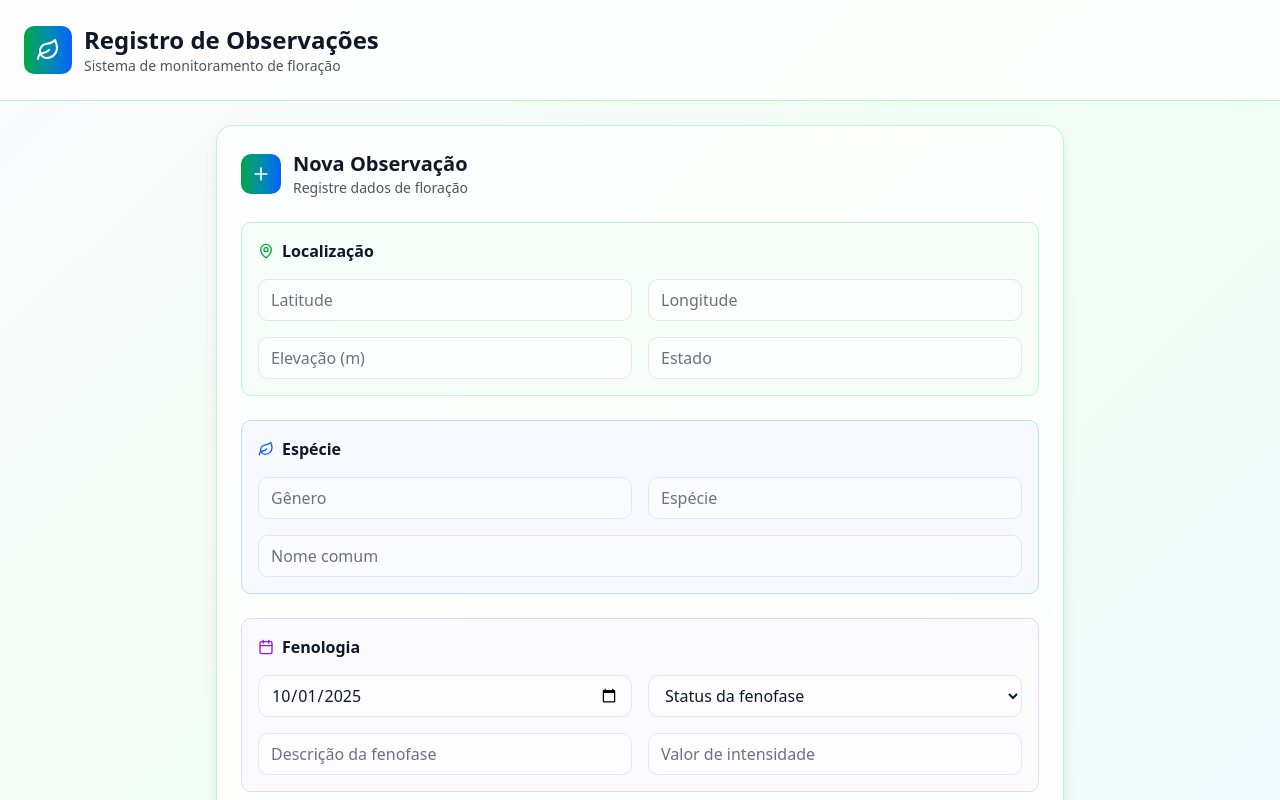
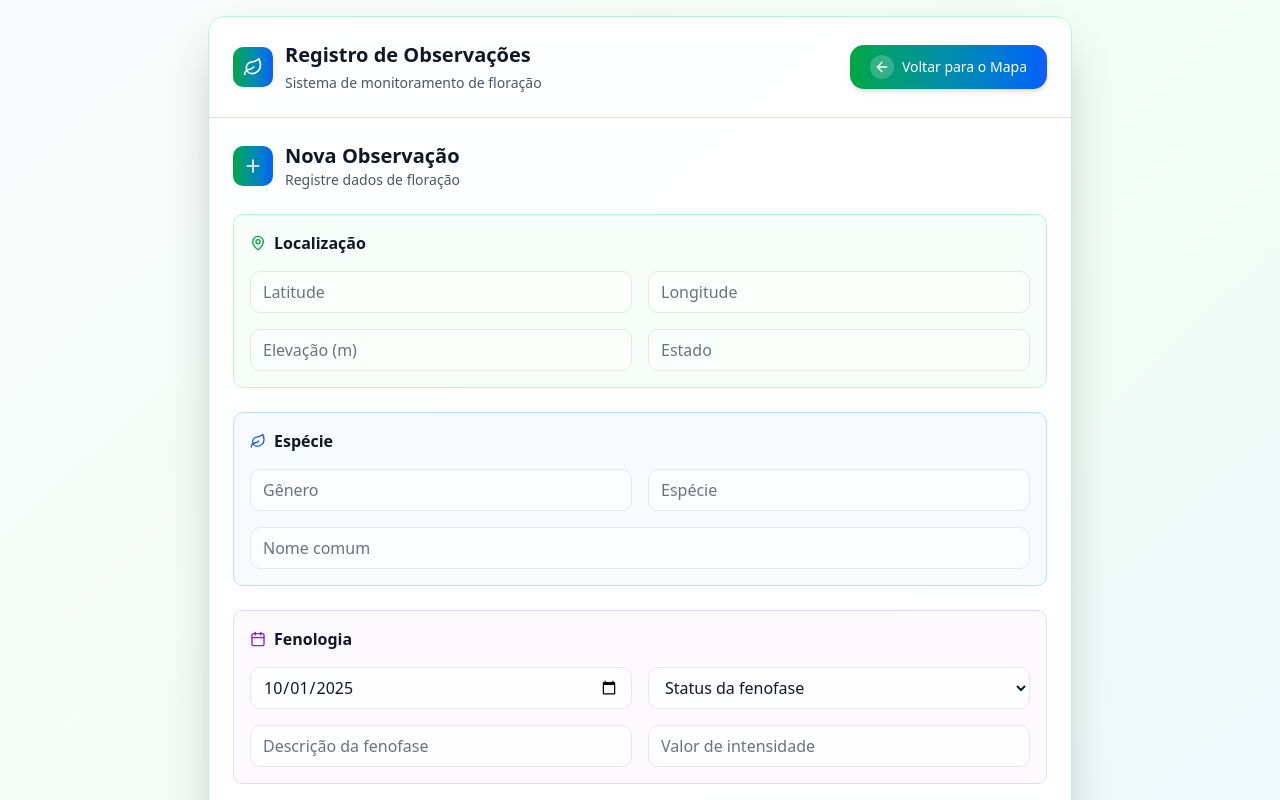
Before and after one commit to usGuri-Dufutti/usGuri_Dufutti-frontend, a React (Vite) app: page /register-plant in a window 1280 px wide. Shown: the top 800 px of the page. Built offline with nearby package versions, Linux system fonts and the light colour scheme.

Commit message:
fix back button

```diff
--- a/src/pages/RegisterPage.tsx
+++ b/src/pages/RegisterPage.tsx
@@ -6,8 +6,10 @@ import {
   Upload,
   Satellite,
   Plus,
-  X
+  X,
+  ArrowLeft
 } from "lucide-react"
+import { useNavigate } from "react-router-dom"
 
 interface ObservationData {
   observation_id: string
@@ -34,6 +36,8 @@ interface ObservationData {
 }
 
 export default function RegisterPage() {
+  const navigate = useNavigate()
+
   const [formData, setFormData] = useState<ObservationData>({
     observation_id: "",
     update_datetime: new Date().toISOString().split('T')[0],
@@ -105,22 +109,45 @@ export default function RegisterPage() {
 
   return (
     <div className="min-h-screen bg-gradient-to-br from-gray-50 via-green-50 to-blue-50 dark:from-gray-900 dark:via-green-900/10 dark:to-blue-900/10">
-      {/* Header */}
-      <header className="p-6 border-b border-green-200 dark:border-green-800 bg-white/80 dark:bg-gray-900/80 backdrop-blur-sm">
+
+      <div className="container mx-auto max-w-4xl py-4 px-4">
+
+        {/* Card Principal */}
+        <div className="bg-white/90 dark:bg-gray-900/90 backdrop-blur-sm rounded-2xl border border-green-200 dark:border-green-800 shadow-2xl w-full">
+
+          {/* Header com botão de voltar */}
+          <div className="p-4 sm:p-6 border-b border-green-200 dark:border-green-800">
+            <div className="flex items-center justify-between">
               <div className="flex items-center gap-3">
-          <div className="w-12 h-12 bg-gradient-to-r from-green-600 to-blue-600 rounded-lg flex items-center justify-center">
-            <Leaf className="w-6 h-6 text-white" />
+                <div className="w-10 h-10 bg-gradient-to-r from-green-600 to-blue-600 rounded-lg flex items-center justify-center">
+                  <Leaf className="w-5 h-5 text-white" />
                 </div>
-          <div>
-            <h1 className="text-2xl font-bold text-gray-900 dark:text-white">Registro de Observações</h1>
-            <p className="text-sm text-gray-600 dark:text-gray-400">Sistema de monitoramento de floração</p>
+                <div className="flex-1 min-w-0">
+                  <h2 className="text-lg sm:text-xl font-bold text-gray-900 dark:text-white truncate">
+                    Registro de Observações
+                  </h2>
+                  <p className="text-sm text-gray-600 dark:text-gray-400 mt-1">
+                    Sistema de monitoramento de floração
+                  </p>
                 </div>
               </div>
-      </header>
+              <button
+              onClick={() => navigate('/map')}
+              className="flex items-center gap-2 px-5 py-2.5 text-sm font-medium
+                text-white bg-gradient-to-r from-green-600 to-blue-600
+                rounded-xl shadow-md hover:shadow-lg hover:scale-105
+                transition-all duration-200 ease-in-out flex-shrink-0"
+              >
+              <div className="w-6 h-6 flex items-center justify-center bg-white/20 rounded-full">
+                <ArrowLeft className="w-4 h-4" />
+              </div>
+                  Voltar para o Mapa
+              </button>
+            </div>
+          </div>
 
-      <div className="max-w-4xl mx-auto p-6 space-y-8">
-        {/* Formulário no Topo */}
-        <div className="bg-white/80 dark:bg-gray-900/80 backdrop-blur-sm rounded-2xl border border-green-200 dark:border-green-800 p-6 shadow-lg">
+          {/* Formulário de Registro */}
+          <div className="p-4 sm:p-6">
             <div className="flex items-center gap-3 mb-6">
               <div className="w-10 h-10 bg-gradient-to-r from-green-600 to-blue-600 rounded-lg flex items-center justify-center">
                 <Plus className="w-5 h-5 text-white" />
@@ -261,8 +288,8 @@ export default function RegisterPage() {
             </form>
           </div>
 
-        {/* Lista de Observações - Aparece ao rolar para baixo */}
-        <div className="bg-white/80 dark:bg-gray-900/80 backdrop-blur-sm rounded-2xl border border-green-200 dark:border-green-800 p-6 shadow-lg">
+          {/* Lista de Observações */}
+          <div className="p-4 sm:p-6 border-t border-green-200 dark:border-green-800">
             <div className="flex items-center gap-3 mb-6">
               <div className="w-10 h-10 bg-gradient-to-r from-blue-600 to-purple-600 rounded-lg flex items-center justify-center">
                 <Satellite className="w-5 h-5 text-white" />
@@ -273,7 +300,7 @@ export default function RegisterPage() {
               </div>
             </div>
 
-          <div className="space-y-4 max-h-[600px] overflow-y-auto">
+            <div className="space-y-4 max-h-[400px] overflow-y-auto">
               {observations.length === 0 ? (
                 <div className="text-center py-8 text-gray-500 dark:text-gray-400">
                   <Leaf className="w-12 h-12 mx-auto mb-3 opacity-50" />
@@ -329,5 +356,6 @@ export default function RegisterPage() {
           </div>
         </div>
       </div>
+    </div>
   )
 }
```
Lines whose indentation alone changed are shown as unchanged.
